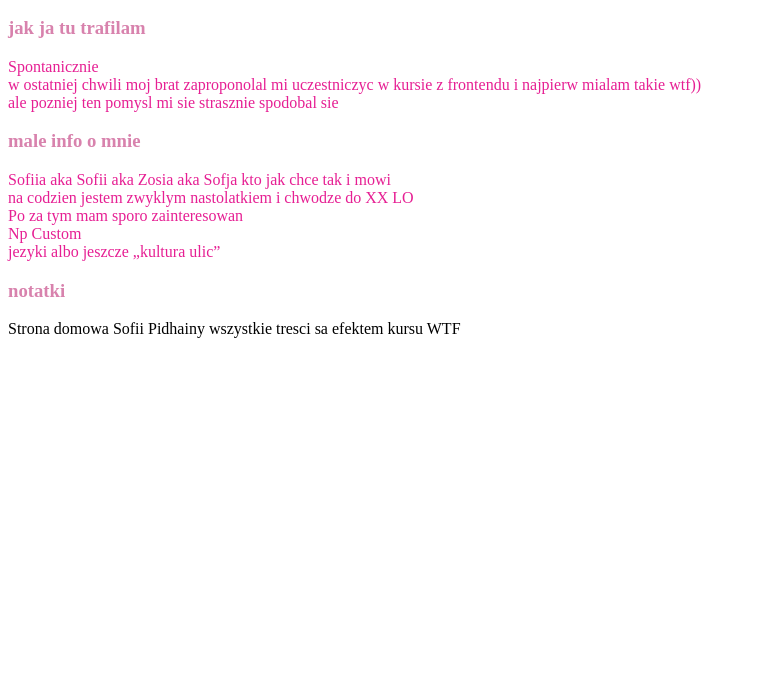
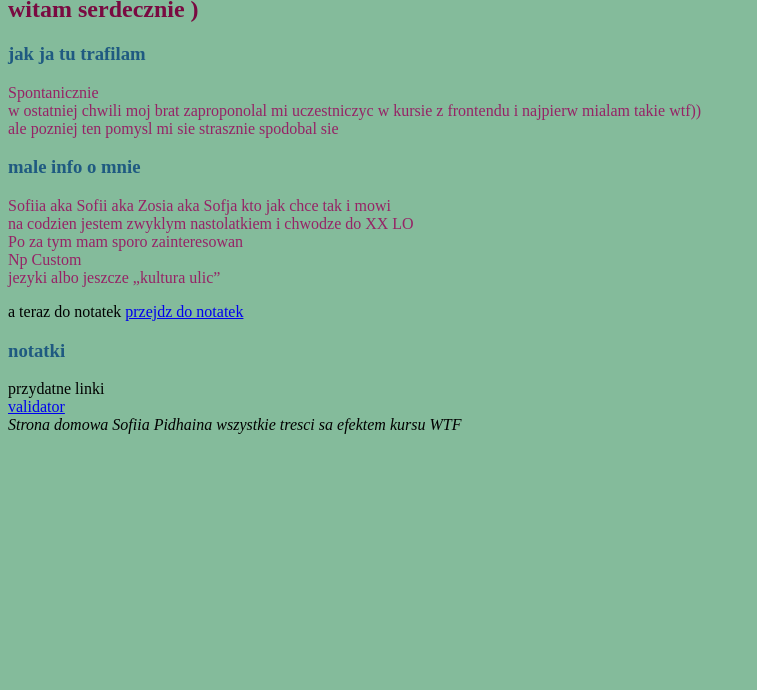
Before and after one commit to sofiiapidhaina/homepage1, a plain HTML site: page index.html in a window 1280 px wide. Shown: the part 110-800 px from the top of the page, without its empty margins (0-757 px from the left). Drawn offline with Linux system fonts and the light colour scheme.

Commit message:
html change

```diff
--- a/index.html
+++ b/index.html
@@ -5,25 +5,16 @@
     <meta name="viewport" content="width=device-width, initial-scale=1.0">
     <meta http-equiv="X-UA-Compatible" content="ie=edge">
     <title>Notatnik</title>
-    <style>
-        h1{
-        color: #da7373;
-        }
-        h2{
-            color: hotpink;
-        }
-        h3{
-            color:rgb(216, 130, 173)
-        }
-
-        p{
-            color: #e61f93
-        }
-
-    </style>
+  <link href="style.css" rel="stylesheet" type="text/css">
 </head>
 
 <body>
+    <header>
+    <nav>
+                <a href="nauka-js.html">nauka JS</a>
+            </nav>
+        </header>
+
   <main>
     <header>
         <h1>WTF- co ten frontend2.0</h1>
@@ -43,14 +34,19 @@
         Po za tym  mam sporo zainteresowan<br>
         Np Custom <br>
         jezyki albo jeszcze „kultura ulic”<br></p>
+        a teraz do notatek  <a href="#notatka">przejdz do notatek</a>
     </sectiom>
 
-    <article>
+    <section id="notatka">
         <h3>notatki</h3>
-    </article>
+        przydatne linki <br>
+        <a href="https://validator.w3.org/nu/#textarea">validator</a>
+
+
+    </section>
 
     <footer>
-        Strona domowa Sofii Pidhainy wszystkie tresci sa efektem kursu WTF
+       <i> Strona domowa Sofiia Pidhaina wszystkie tresci sa efektem kursu WTF</i>
     </footer>
   </main>
 </body>
--- a/style.css
+++ b/style.css
@@ -0,0 +1,17 @@
+
+h1{
+color: #da7373;
+}
+h2{
+    color: rgb(121, 10, 65);
+}
+h3{
+    color: #1f5a81;
+}
+
+p{
+    color: #962366
+}
+body{
+    background: #84bb9b;
+}
```
Also changed, not shown: nauka-js.html (added, +29 -0 lines), js.jpg (added).
